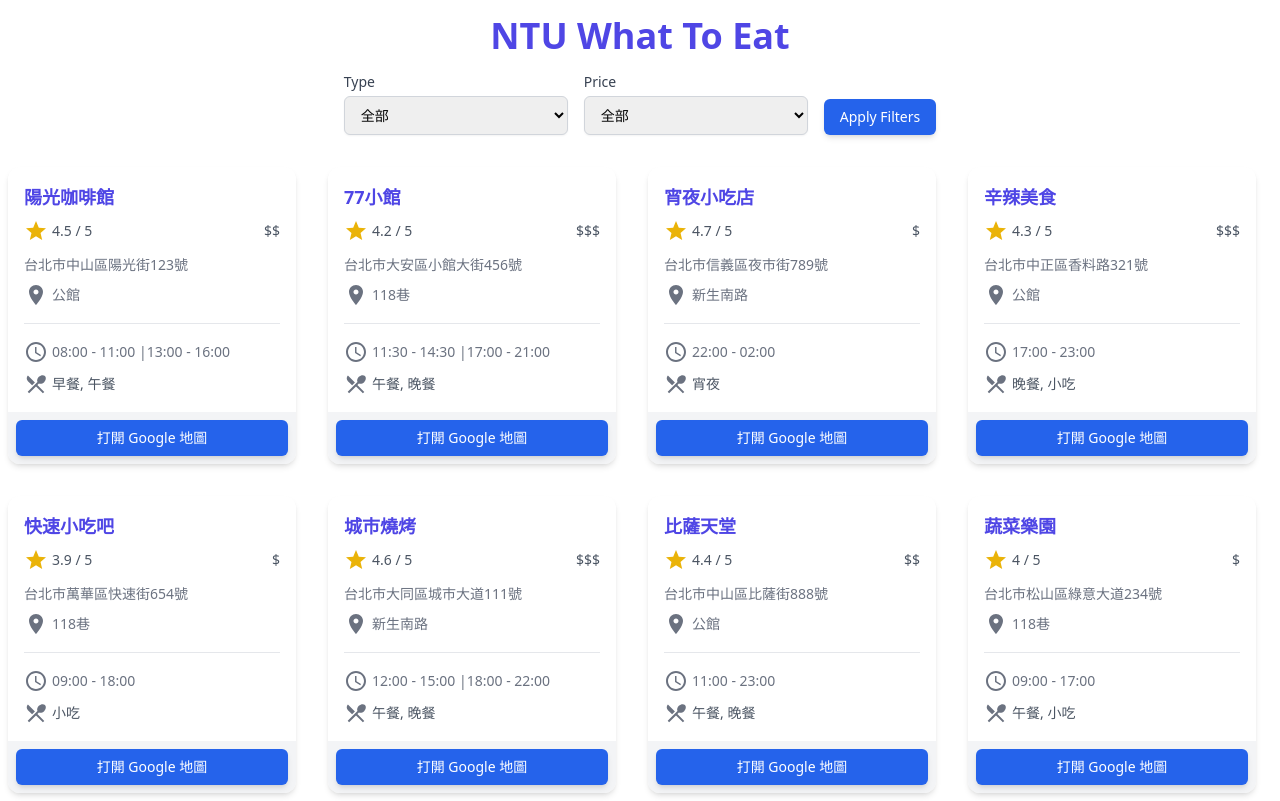
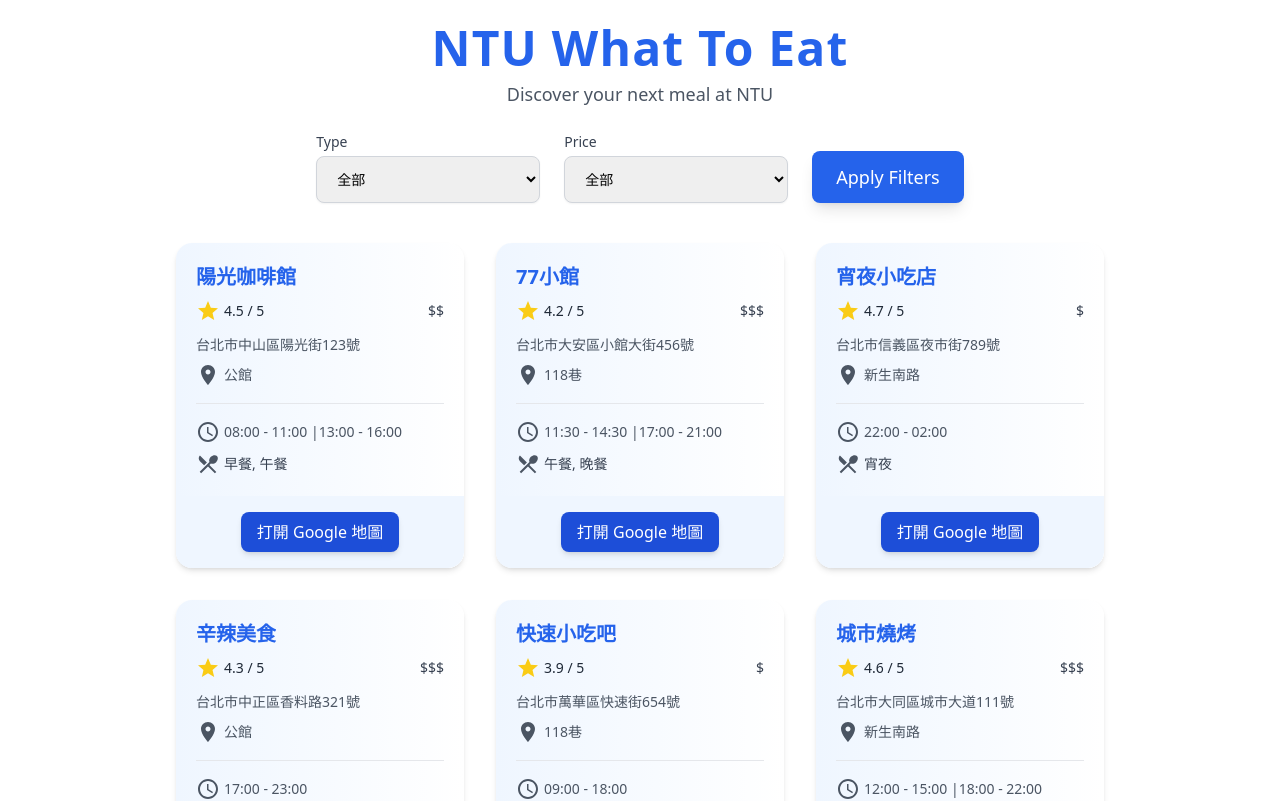
Before and after one commit to HyperSoWeak/ntu-what-to-eat, a Next.js app: page / in a window 1280 px wide. Shown: the top 801 px of the page. Built offline with nearby package versions, Linux system fonts and the light colour scheme.

Commit message:
styles: redesign card and ui

```diff
--- a/src/app/page.tsx
+++ b/src/app/page.tsx
@@ -7,8 +7,8 @@ import { Restaurant } from '@/types/Restaurant';
 export default function Home() {
   const [restaurants, setRestaurants] = useState<Restaurant[]>([]);
   const [filteredRestaurants, setFilteredRestaurants] = useState<Restaurant[]>([]);
-  const [selectedType, setSelectedType] = useState<string>('all');
-  const [selectedPrice, setSelectedPrice] = useState<string>('all');
+  const [selectedType, setSelectedType] = useState<string>('全部');
+  const [selectedPrice, setSelectedPrice] = useState<string>('全部');
 
   useEffect(() => {
     const fetchRestaurants = async () => {
@@ -25,9 +25,7 @@ export default function Home() {
     let filtered = restaurants;
 
     if (selectedType !== '全部') {
-      filtered = filtered.filter((restaurant) =>
-        restaurant.type.includes(selectedType)
-      );
+      filtered = filtered.filter((restaurant) => restaurant.type.includes(selectedType));
     }
 
     if (selectedPrice !== '全部') {
@@ -38,53 +36,58 @@ export default function Home() {
   };
 
   return (
-    <div className="container mx-auto mt-4">
+    <div className='container mx-auto px-4 mt-6'>
       {/* Header */}
-      <div className="mb-4 text-center">
-        <h1 className="text-4xl font-bold text-indigo-600">NTU What To Eat</h1>
+      <div className='mb-6 text-center'>
+        <h1 className='text-4xl sm:text-5xl font-bold text-blue-600 tracking-wide'>NTU What To Eat</h1>
+        <p className='mt-2 text-base sm:text-lg text-gray-600'>Discover your next meal at NTU</p>
       </div>
 
       {/* Filters Section */}
-      <div className="flex justify-center gap-4 mb-6">
+      <div className='flex flex-col sm:flex-row justify-center gap-6 mb-8'>
         {/* Type Filter */}
-        <div className="w-56">
-          <label htmlFor="type" className="block text-sm font-medium text-gray-700">Type</label>
+        <div className='w-full sm:w-56'>
+          <label htmlFor='type' className='block text-sm font-medium text-gray-700'>
+            Type
+          </label>
           <select
-            id="type"
+            id='type'
             value={selectedType}
             onChange={(e) => setSelectedType(e.target.value)}
-            className="mt-1 block w-full px-3 py-2 border border-gray-300 rounded-md shadow-sm focus:outline-none focus:ring-indigo-500 focus:border-indigo-500 sm:text-sm"
+            className='mt-1 block w-full px-4 py-3 border border-gray-300 rounded-lg shadow-sm focus:outline-none focus:ring-blue-500 focus:border-blue-500 sm:text-sm'
           >
-            <option value="全部">全部</option>
-            <option value="早餐">早餐</option>
-            <option value="午餐">午餐</option>
-            <option value="晚餐">晚餐</option>
-            <option value="點心">點心</option>
-            <option value="宵夜">宵夜</option>
+            <option value='全部'>全部</option>
+            <option value='早餐'>早餐</option>
+            <option value='午餐'>午餐</option>
+            <option value='晚餐'>晚餐</option>
+            <option value='點心'>點心</option>
+            <option value='宵夜'>宵夜</option>
           </select>
         </div>
 
         {/* Price Filter */}
-        <div className="w-56">
-          <label htmlFor="price" className="block text-sm font-medium text-gray-700">Price</label>
+        <div className='w-full sm:w-56'>
+          <label htmlFor='price' className='block text-sm font-medium text-gray-700'>
+            Price
+          </label>
           <select
-            id="price"
+            id='price'
             value={selectedPrice}
             onChange={(e) => setSelectedPrice(e.target.value)}
-            className="mt-1 block w-full px-3 py-2 border border-gray-300 rounded-md shadow-sm focus:outline-none focus:ring-indigo-500 focus:border-indigo-500 sm:text-sm"
+            className='mt-1 block w-full px-4 py-3 border border-gray-300 rounded-lg shadow-sm focus:outline-none focus:ring-blue-500 focus:border-blue-500 sm:text-sm'
           >
-            <option value="全部">全部</option>
-            <option value="$">$$</option>
-            <option value="$$">$$$</option>
-            <option value="$$$">$$$$</option>
+            <option value='全部'>全部</option>
+            <option value='$'>$$</option>
+            <option value='$$'>$$$</option>
+            <option value='$$$'>$$$$</option>
           </select>
         </div>
 
         {/* Apply Filters Button */}
-        <div className="flex items-end">
+        <div className='flex items-end w-full sm:w-auto'>
           <button
             onClick={handleFilterChange}
-            className="w-full py-2 px-4 text-white bg-blue-600 rounded-md text-sm font-medium shadow-md hover:bg-blue-700"
+            className='w-full py-3 px-6 text-white bg-blue-600 rounded-lg text-lg font-medium shadow-lg hover:bg-blue-700 transition duration-200 ease-in-out'
           >
             Apply Filters
           </button>
@@ -92,7 +95,7 @@ export default function Home() {
       </div>
 
       {/* Restaurant List */}
-      <div className="flex flex-wrap justify-start gap-4">
+      <div className='flex flex-wrap justify-center gap-4'>
         {filteredRestaurants.map((restaurant) => (
           <RestaurantCard key={restaurant.name} restaurant={restaurant} />
         ))}
--- a/src/components/RestaurantCard.tsx
+++ b/src/components/RestaurantCard.tsx
@@ -7,32 +7,32 @@ const RestaurantCard = ({ restaurant }: { restaurant: Restaurant }) => {
   };
 
   return (
-    <div className='flex flex-col w-72 m-2 rounded-xl shadow-md bg-white overflow-hidden'>
+    <div className='flex flex-col w-full sm:w-72 md:w-64 lg:w-72 m-2 rounded-2xl shadow-md bg-gradient-to-r from-blue-50 to-white overflow-hidden transform hover:scale-105 transition-all duration-300'>
       {/* Content Area */}
-      <div className='p-4 flex flex-col gap-2'>
+      <div className='p-3 sm:p-4 md:p-5 flex flex-col gap-2'>
         {/* Restaurant Name */}
         <div className='flex justify-between'>
-          <h3 className='font-bold text-lg text-indigo-600 truncate'>{restaurant.name}</h3>
+          <h3 className='font-semibold text-base sm:text-lg md:text-xl text-blue-600 truncate'>{restaurant.name}</h3>
         </div>
 
         {/* Rating and Price */}
         <div className='flex justify-between items-center'>
           {/* Rating */}
           <div className='flex items-center'>
-            <Star className='text-yellow-500 w-4 h-4' />
-            <p className='ml-1 text-sm text-gray-600'>{restaurant.rating} / 5</p>
+            <Star className='text-yellow-400 w-4 h-4 sm:w-5 sm:h-5' />
+            <p className='ml-1 text-xs sm:text-sm text-gray-800'>{restaurant.rating} / 5</p>
           </div>
 
           {/* Price */}
-          <p className='text-sm text-gray-600'>{restaurant.price}</p>
+          <p className='text-xs sm:text-sm text-gray-700'>{restaurant.price}</p>
         </div>
 
         {/* Address */}
-        <p className='text-sm text-gray-500 mt-1'>{restaurant.address}</p>
+        <p className='text-xs sm:text-sm text-gray-600 mt-1 truncate'>{restaurant.address}</p>
 
         {/* Location */}
-        <p className='text-sm text-gray-500 flex items-center'>
-          <LocationOn className='text-gray-500 w-4 h-4 mr-1' />
+        <p className='text-xs sm:text-sm text-gray-600 flex items-center'>
+          <LocationOn className='text-gray-600 w-4 h-4 sm:w-5 sm:h-5 mr-1' />
           {restaurant.location}
         </p>
 
@@ -40,8 +40,8 @@ const RestaurantCard = ({ restaurant }: { restaurant: Restaurant }) => {
         <div className='my-2 border-t border-gray-200' />
 
         {/* Opening Time */}
-        <p className='text-sm text-gray-500 flex items-center'>
-          <AccessTime className='text-gray-500 w-4 h-4 mr-1' />
+        <p className='text-xs sm:text-sm text-gray-600 flex items-center'>
+          <AccessTime className='text-gray-600 w-4 h-4 sm:w-5 sm:h-5 mr-1' />
           {restaurant.opening_time.map((segment, index) => (
             <span key={index}>
               {segment.start} - {segment.end}
@@ -51,17 +51,17 @@ const RestaurantCard = ({ restaurant }: { restaurant: Restaurant }) => {
         </p>
 
         {/* Restaurant Type */}
-        <p className='text-sm text-gray-600 flex items-center'>
-          <LocalDining className='text-gray-500 w-4 h-4 mr-1' />
+        <p className='text-xs sm:text-sm text-gray-700 flex items-center'>
+          <LocalDining className='text-gray-600 w-4 h-4 sm:w-5 sm:h-5 mr-1' />
           {restaurant.type.join(', ')}
         </p>
       </div>
 
       {/* Action Button */}
-      <div className='p-2 bg-gray-100 text-center'>
+      <div className='p-3 sm:p-4 bg-blue-50 text-center rounded-b-2xl'>
         <button
           onClick={handleOpenMap}
-          className='w-full py-2 px-4 text-white bg-blue-600 rounded-md text-sm font-medium shadow-md hover:bg-blue-700'
+          className='w-auto py-2 px-4 sm:py-2 sm:px-4 text-white bg-blue-700 rounded-lg text-sm sm:text-base font-medium shadow-md hover:bg-blue-600 transition duration-200 ease-in-out transform hover:scale-105'
         >
           打開 Google 地圖
         </button>
--- a/tailwind.config.js
+++ b/tailwind.config.js
@@ -3,6 +3,7 @@ module.exports = {
   content: [
     "./src/**/*.{js,ts,jsx,tsx,mdx}"
   ],
+  darkMode: 'class',
   theme: {
     extend: {},
   },
```
